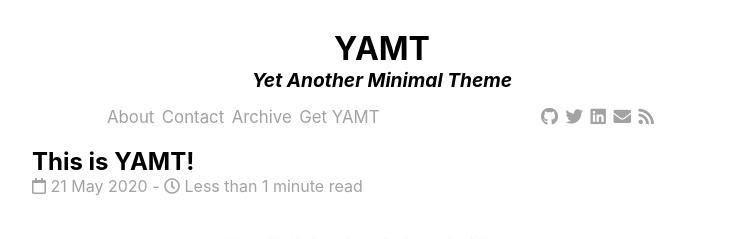
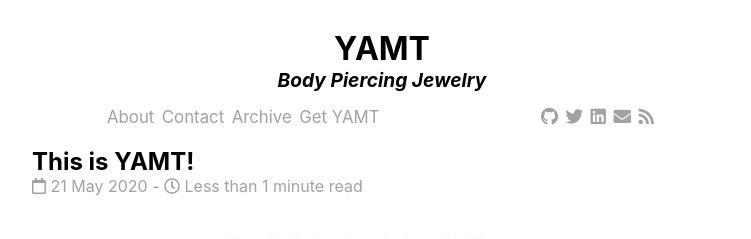
Before and after one commit to Arardo/ARARDO, a Jekyll site: the page built from index.html, in a window 1280 px wide. Shown: the top 239 px of the page, without its empty margins (258-1009 px from the left). Built offline with Jekyll 4.4.1, drawn with Linux system fonts in a browser that asks for light colours; nearby versions of some CDN libraries; the list of posts is cut into pages by our own code.

Commit message:
Update settings.yml

```diff
--- a/_data/settings.yml
+++ b/_data/settings.yml
@@ -4,7 +4,7 @@ analytics-id: #leave blank to not use Analytics
 #Subtitle
 subtitle:
   active: true
-  text: Yet Another Minimal Theme
+  text: Body Piercing Jewelry
 
 #Nav
 nav:
```
